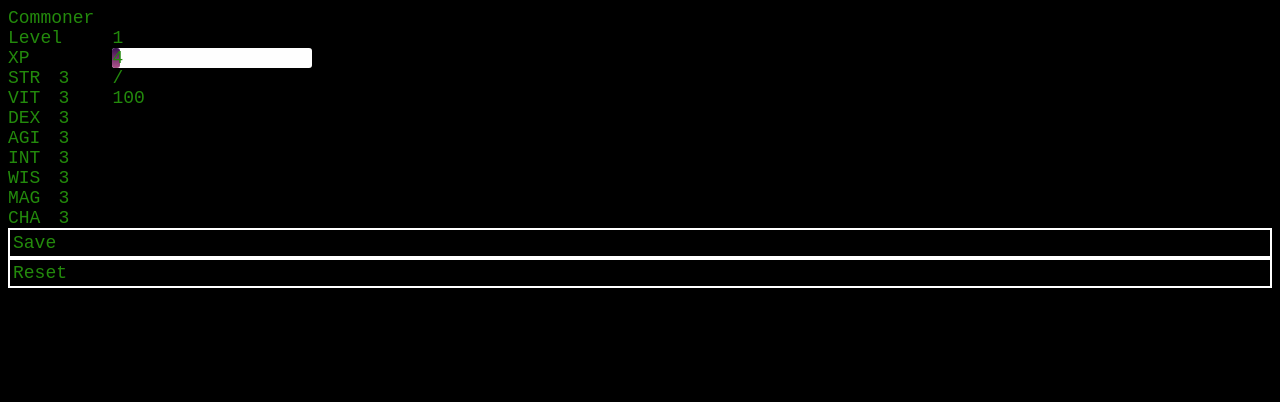
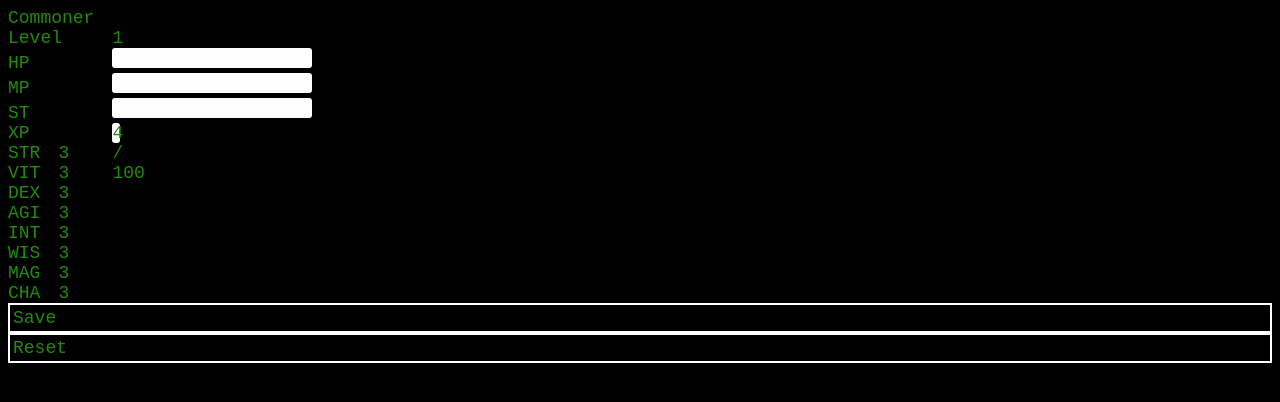
Before and after one commit to owllex/idle, a plain HTML site: page index.html in a window 1280 px wide. Drawn offline with Linux system fonts and the light colour scheme.

Commit message:
Update index.html

```diff
--- a/index.html
+++ b/index.html
@@ -25,9 +25,27 @@
         <div class="stat-row"><div class="stat-value role-value"></div></div>
         <div class="stat-row"><div class="stat-name">Level</div><div class="stat-value level-value"></div></div>
         <div class="stat-row">
+          <div class="stat-name">HP</div>
+          <div class="progress-holder hp-progress">
+            <div class="progress" data-percent=0></div>
+          </div>
+        </div>
+        <div class="stat-row">
+          <div class="stat-name">MP</div>
+          <div class="progress-holder mp-progress">
+            <div class="progress" data-percent=0></div>
+          </div>
+        </div>
+        <div class="stat-row">
+          <div class="stat-name">ST</div>
+          <div class="progress-holder st-progress">
+            <div class="progress" data-percent=0></div>
+          </div>
+        </div>
+        <div class="stat-row">
           <div class="stat-name">XP</div>
-          <div class="progress-holder">
-            <div class="progress xp-progress" data-percent=0></div>
+          <div class="progress-holder xp-progress">
+            <div class="progress" data-percent=0></div>
           </div>
         </div>
       </div>
```
